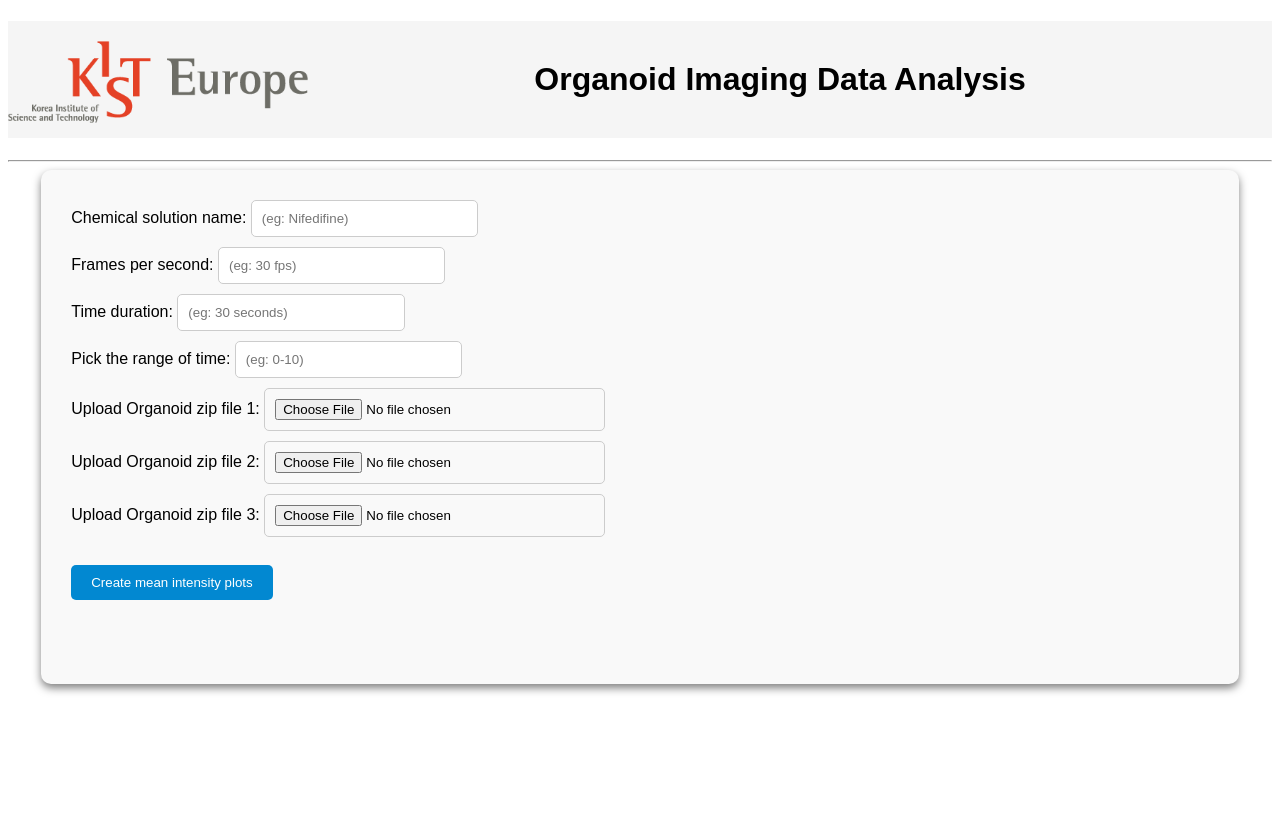
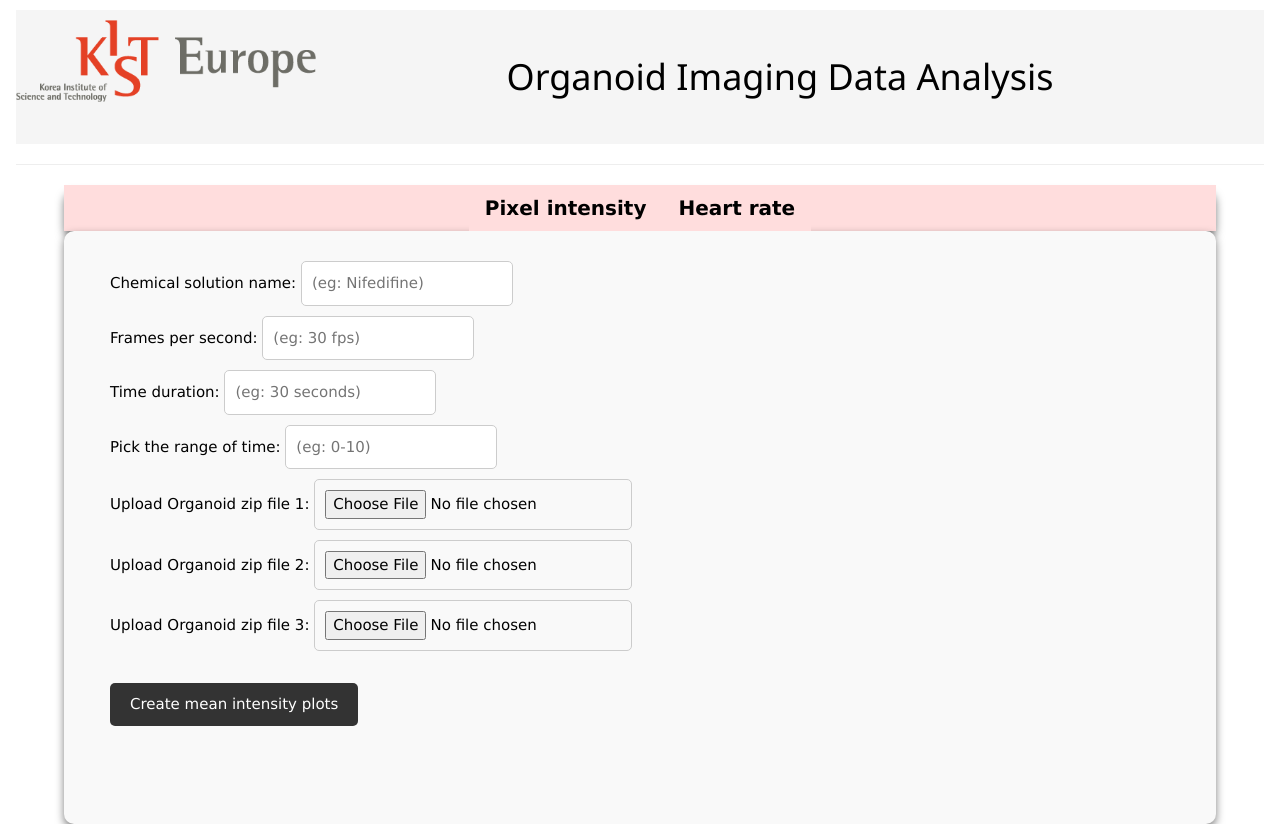
Before and after one commit to annmariyaes/calcium-gui, a Flask app: page / in a window 1280 px wide. Before the commit the page ends 694 px from the top, so only its background shows below. Run offline with Flask 3, Linux system fonts and the light colour scheme.

Commit message:
site tabs

```diff
--- a/app/flask_app.py
+++ b/app/flask_app.py
@@ -76,6 +76,9 @@ def upload_files():
     if request.form['action'] == "Create mean intensity plots":
         plot1 = us1.display_intensity_plot()
 
+    elif request.form['action'] == "Create heart rate vs concentration plot":
+        plot1 = us1.display_heartrate_plot()
+
 
     return render_template('index.html',
                            intensity_plots=plot1,
--- a/app/templates/index.html
+++ b/app/templates/index.html
@@ -10,6 +10,7 @@
 
             h1 {
                 text-align: center;
+                font-weight: bold;
                 padding: 40px;
                 background-color: #F5F5F5;
             }
@@ -42,7 +43,7 @@
             }
 
             input[type="submit"] {
-                background-color: #0288D1 ;
+                background-color: #333333 ;
                 color: white;
                 padding: 10px 20px;
                 border: none;
@@ -51,7 +52,7 @@
             }
 
             input[type="submit"]:hover {
-                background-color: #1565C0;
+                background-color: #808080;
             }
 
             img {
@@ -59,6 +60,24 @@
                 display: block;
                 margin: auto;
                 margin-top: 20px;
+            }
+
+            .container {
+                width: 90%;
+                margin: auto;
+                background-color: #f9f9f9;
+                border-radius: 10px;
+                box-shadow: 0 8px 8px rgba(0, 0, 0, 0.5);
+            }
+
+            .center-content {
+                display: flex;
+                justify-content: center;
+            }
+
+            .larger-text {
+                font-size: 20px;
+                font-weight: bold;
             }
 
             .logo {
@@ -71,13 +90,27 @@
 
     </head>
 
+    <meta name="viewport" content="width=device-width, initial-scale=1">
+    <link rel="stylesheet" href="https://www.w3schools.com/w3css/4/w3.css">
+
     <body>
 
+        <div class="w3-container">
             <img src="static/uploads/kist-logo.png" alt="Logo" class="logo">
             <h1>Organoid Imaging Data Analysis</h1>
             <hr>
+        </div>
+
+
+        <div class="container">
+            <div class="w3-bar w3-pale-red center-content">
+                <button class="w3-bar-item w3-button larger-text active" onclick="openLinks('Intensity')"> Pixel intensity </button>
+                <button class="w3-bar-item w3-button larger-text active" onclick="openLinks('Rate')"> Heart rate </button>
+            </div>
+        </div>
 
         <form action="/upload" method="post" enctype="multipart/form-data">
+            <div id="Intensity" class="w3-container option">
 
                 <label for="che_textbox">Chemical solution name: </label>
                 <input type="text" name="che_textbox" placeholder="(eg: Nifedifine)" value="{{ chemical }}"><br>
@@ -115,13 +148,57 @@
                 {% endif %}
 
                 <br><br><br>
+            </div>
+
+
+            <div id="Rate" class="option" style="display:none">
+
+                <label for="che_textbox">Chemical solution name: </label>
+                <input type="text" name="che_textbox" placeholder="(eg: Nifedifine)" value="{{ chemical }}"><br>
+
+                <label for="fps">Frames per second: </label>
+                <input type="text" name="fps" placeholder="(eg: 30 fps)" value="{{ fps }}"><br>
+                <label for="time1_textbox">Time duration: </label>
+                <input type="text" name="time1_textbox" placeholder="(eg: 30 seconds)" value="{{ time }}"><br>
+                <label for="time2_textbox">Pick the range of time: </label>
+                <input type="text" name="time2_textbox" placeholder="(eg: 0-10)" value="{{ times }}"><br>
+
+
+                <label for="file1">Upload Organoid zip file 1:</label>
+                <input type="file" name="file1" accept=".zip" value="{{ zip1 }}"><br>
+
+                <label for="file2">Upload Organoid zip file 2:</label>
+                <input type="file" name="file2" accept=".zip" value="{{ zip2 }}"><br>
+
+                <label for="file3">Upload Organoid zip file 3:</label>
+                <input type="file" name="file3" accept=".zip" value="{{ zip3 }}"><br><br>
+
+                <label for="textbox">Concentrations: </label>
+                <input type="text" name="textbox" placeholder="(eg: 0, 100, 500, 1000)" value="{{ concentrations }}"><br><br>
+
+                <div>
+                    <input type="submit" name="action" value="Create heart rate vs concentration plot" id="submit-rate-vs-con" onclick="submitForm('Create heart rate vs concentration plot')">
+                </div>
+
+                {% if plot_heartrate %}
+                    <img src="{{ plot_heartrate }}" alt="Plot">
+                {% endif %}
+                <br><br><br>
+
+            </div>
 
         </form>
 
 
+
         <script>
-            function clickButton1() {
-            document.getElementById("submit-intensity").submit();
+            function openLinks(opName) {
+                var i;
+                var x = document.getElementsByClassName("option");
+                for (i = 0; i < x.length; i++) {
+                    x[i].style.display = "none";
+                }
+                document.getElementById(opName).style.display = "block";
             }
 
         </script>
```
Lines whose indentation alone changed are shown as unchanged.
